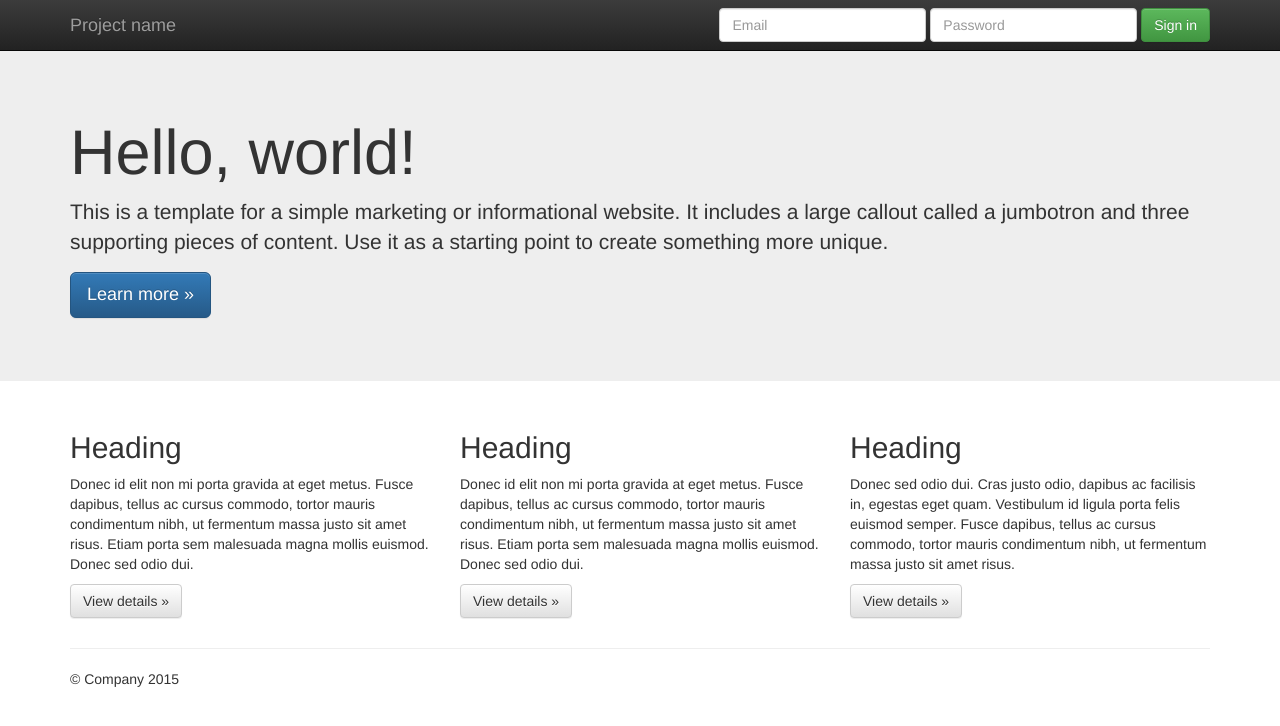
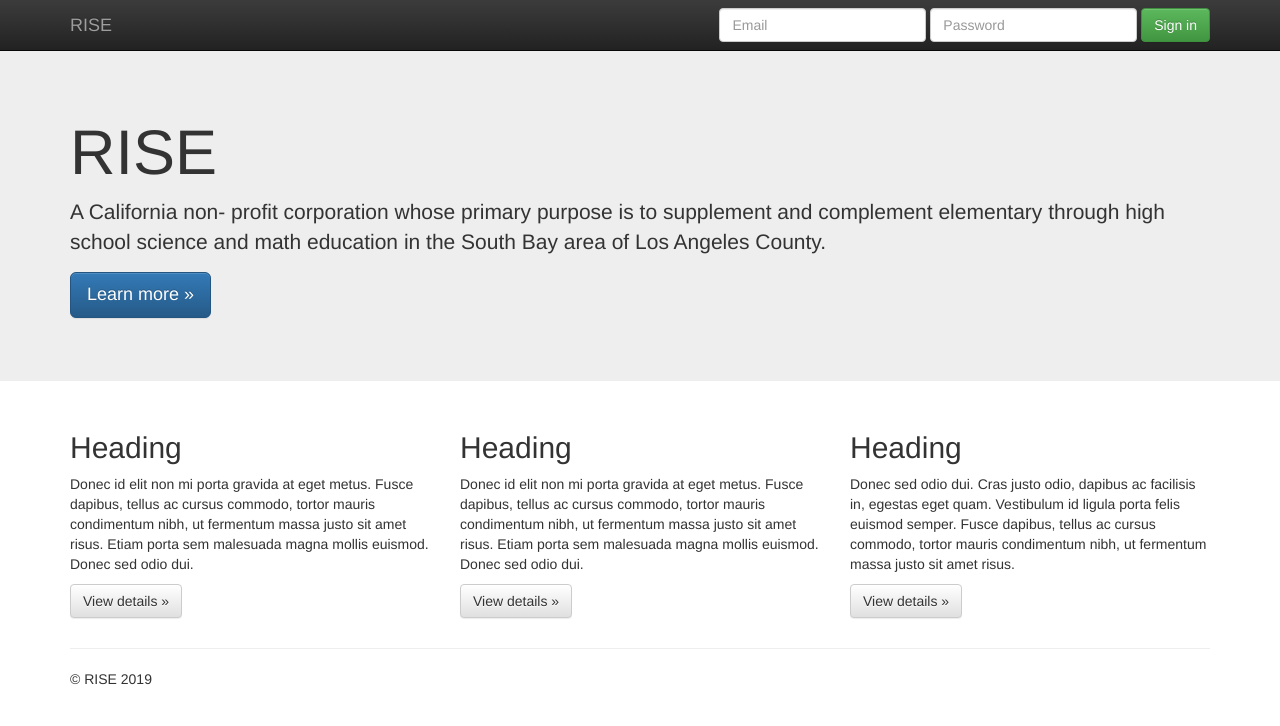
Before and after one commit to akhiladdanki/RISE-Website, a website: page RISEWebsite/public_html/index.html in a window 1280 px wide. Drawn offline with nearby package versions, Linux system fonts and the light colour scheme.

Commit message:
Update index.html

```diff
--- a/RISEWebsite/public_html/index.html
+++ b/RISEWebsite/public_html/index.html
@@ -36,7 +36,7 @@
             <span class="icon-bar"></span>
             <span class="icon-bar"></span>
           </button>
-          <a class="navbar-brand" href="#">Project name</a>
+          <a class="navbar-brand" href=index.html >RISE</a>
         </div>
         <div id="navbar" class="navbar-collapse collapse">
           <form class="navbar-form navbar-right" role="form">
@@ -55,9 +55,9 @@
     <!-- Main jumbotron for a primary marketing message or call to action -->
     <div class="jumbotron">
       <div class="container">
-        <h1>Hello, world!</h1>
-        <p>This is a template for a simple marketing or informational website. It includes a large callout called a jumbotron and three supporting pieces of content. Use it as a starting point to create something more unique.</p>
-        <p><a class="btn btn-primary btn-lg" href="#" role="button">Learn more &raquo;</a></p>
+        <h1>RISE</h1>
+        <p>A California non- profit corporation whose primary purpose is to supplement and complement elementary through high school science and math education in the South Bay area of Los Angeles County.</p>
+        <p><a class="btn btn-primary btn-lg" href=learnmore.html role="button">Learn more &raquo;</a></p>
       </div>
     </div>
 
@@ -84,7 +84,7 @@
       <hr>
 
       <footer>
-        <p>&copy; Company 2015</p>
+        <p>&copy; RISE 2019</p>
       </footer>
     </div> <!-- /container -->        <script src="//ajax.googleapis.com/ajax/libs/jquery/1.11.2/jquery.min.js"></script>
         <script>window.jQuery || document.write('<script src="js/vendor/jquery-1.11.2.min.js"><\/script>')</script>
```
